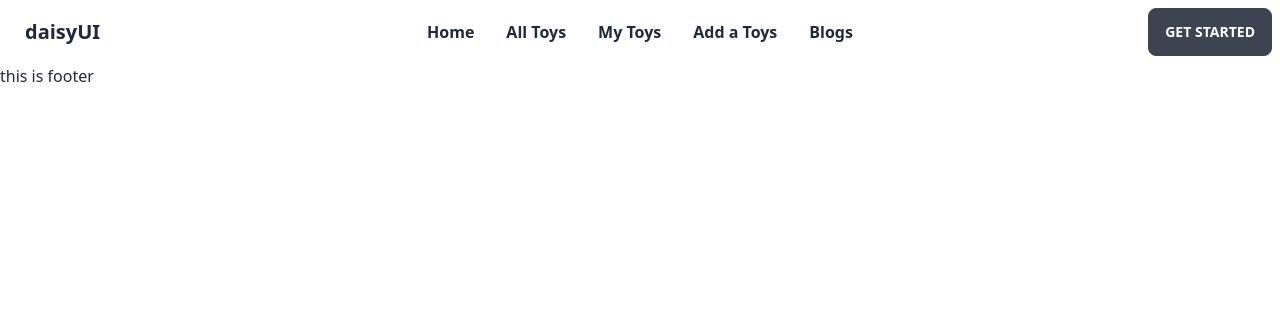
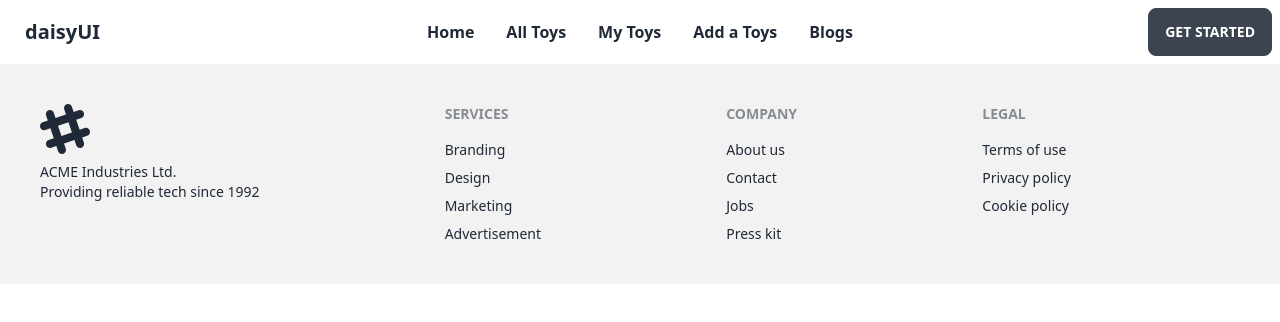
Before and after one commit to majedrahani/toy-ta, a React (Vite) app: page / in a window 1280 px wide. Shown: the top 322 px of the page. Built offline with nearby package versions, Linux system fonts and the light colour scheme.

Commit message:
nav bar added

```diff
--- a/src/shared/Footer.jsx
+++ b/src/shared/Footer.jsx
@@ -2,9 +2,32 @@
 
 const Footer = () => {
     return (
-        <div>
-            <h2>this is footer</h2>
-        </div>
+        <footer className="footer p-10 bg-base-200 text-base-content">
+  <div>
+    <svg width="50" height="50" viewBox="0 0 24 24" xmlns="http://www.w3.org/2000/svg" fillRule="evenodd" clipRule="evenodd" className="fill-current"><path d="M22.672 15.226l-2.432.811.841 2.515c.33 1.019-.209 2.127-1.23 2.456-1.15.325-2.148-.321-2.463-1.226l-.84-2.518-5.013 1.677.84 2.517c.391 1.203-.434 2.542-1.831 2.542-.88 0-1.601-.564-1.86-1.314l-.842-2.516-2.431.809c-1.135.328-2.145-.317-2.463-1.229-.329-1.018.211-2.127 1.231-2.456l2.432-.809-1.621-4.823-2.432.808c-1.355.384-2.558-.59-2.558-1.839 0-.817.509-1.582 1.327-1.846l2.433-.809-.842-2.515c-.33-1.02.211-2.129 1.232-2.458 1.02-.329 2.13.209 2.461 1.229l.842 2.515 5.011-1.677-.839-2.517c-.403-1.238.484-2.553 1.843-2.553.819 0 1.585.509 1.85 1.326l.841 2.517 2.431-.81c1.02-.33 2.131.211 2.461 1.229.332 1.018-.21 2.126-1.23 2.456l-2.433.809 1.622 4.823 2.433-.809c1.242-.401 2.557.484 2.557 1.838 0 .819-.51 1.583-1.328 1.847m-8.992-6.428l-5.01 1.675 1.619 4.828 5.011-1.674-1.62-4.829z"></path></svg>
+    <p>ACME Industries Ltd.<br/>Providing reliable tech since 1992</p>
+  </div>
+  <div>
+    <span className="footer-title">Services</span>
+    <a className="link link-hover">Branding</a>
+    <a className="link link-hover">Design</a>
+    <a className="link link-hover">Marketing</a>
+    <a className="link link-hover">Advertisement</a>
+  </div>
+  <div>
+    <span className="footer-title">Company</span>
+    <a className="link link-hover">About us</a>
+    <a className="link link-hover">Contact</a>
+    <a className="link link-hover">Jobs</a>
+    <a className="link link-hover">Press kit</a>
+  </div>
+  <div>
+    <span className="footer-title">Legal</span>
+    <a className="link link-hover">Terms of use</a>
+    <a className="link link-hover">Privacy policy</a>
+    <a className="link link-hover">Cookie policy</a>
+  </div>
+</footer>
     );
 };
 
```
